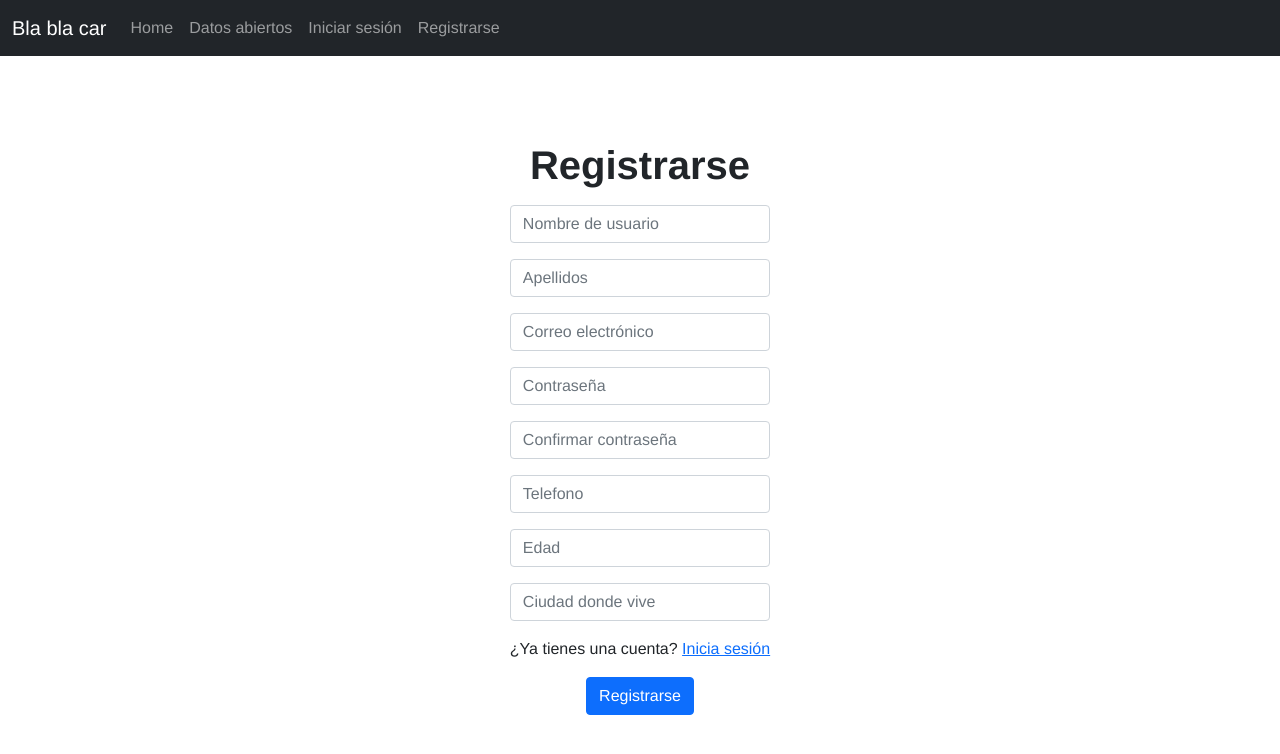
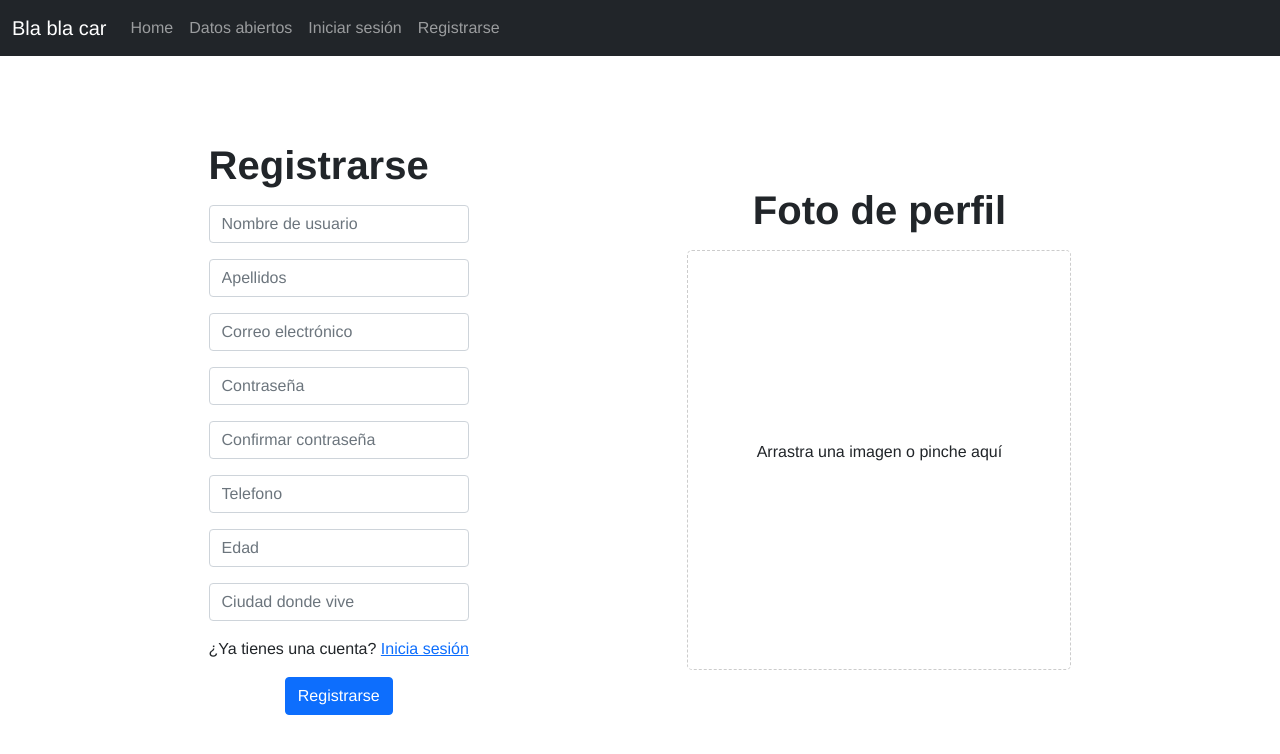
Before and after one commit to TerceroUMA/proyecto-ing-web, a React (Create React App) app in the folder frontend/: page /registrarse in a window 1280 px wide. Shown: the top 754 px of the page. Built offline with nearby package versions, Linux system fonts and the light colour scheme.

Commit message:
Drag and drop añadidod en registrarse

```diff
--- a/frontend/package.json
+++ b/frontend/package.json
@@ -16,6 +16,7 @@
     "moment": "^2.29.1",
     "react": "^17.0.2",
     "react-dom": "^17.0.2",
+    "react-dropzone": "^11.4.2",
     "react-redux": "^7.2.5",
     "react-router-dom": "^5.3.0",
     "react-scripts": "4.0.3",
--- a/frontend/src/pages/Registrarse.jsx
+++ b/frontend/src/pages/Registrarse.jsx
@@ -1,15 +1,15 @@
-import React from 'react';
+import React, { useState } from 'react';
 import '../styles/pages/auth.css';
 
 import { useForm } from '../hooks/useForm';
 import { useHistory } from 'react-router';
 import { useDispatch } from 'react-redux';
 import { registrarse } from '../actions/auth';
+import { useDropzone } from 'react-dropzone';
 
 const Registrarse = () => {
 
   const dispatch = useDispatch();
-
   const history = useHistory();
 
   const [formValues, handleInputChange] = useForm({
@@ -24,6 +24,21 @@ const Registrarse = () => {
   });
 
   const { nombre, apellidos, correo, password, confirmarPassword, telefono, edad, localidad } = formValues;
+
+  const [file, setFile] = useState([]);
+  const { getRootProps, getInputProps } = useDropzone({
+    accept: 'image/*',
+    onDrop: acceptedFiles => {
+
+      setFile(
+        acceptedFiles.map( file =>
+          Object.assign( file, {
+            preview: URL.createObjectURL( file )
+          })
+        ) );
+
+    }
+  });
 
   const sendToHome = () => {
 
@@ -55,6 +70,7 @@ const Registrarse = () => {
 
   return (
     <div className="auth__container">
+      <div className="registro">
         <h1 className="auth__title">
         Registrarse
         </h1>
@@ -62,8 +78,6 @@ const Registrarse = () => {
           className="auth__form"
           onSubmit={ handleOnSubmit }
         >
-        {/* Se podría añadir */}
-        {/* <p style={{ alignSelf: 'flex-start', margin: 0 }}>Nombre de usuario: </p> */}
           <input
             className="sigIn__option form-control"
             type="text"
@@ -139,6 +153,17 @@ const Registrarse = () => {
             Registrarse
           </button>
         </form>
+      </div>
+      <div className="foto-container">
+        <h1 className="auth__title">Foto de perfil</h1>
+        <div className="drag-and-drop" {...getRootProps()}>
+          <input {...getInputProps()}/>
+          {
+            file.length > 0 ? <img style={{ maxWidth: '100%' }} src={file[0].preview} /> : <p>Arrastra una imagen o pinche aquí</p>
+          }
+        </div>
+      </div>
+
 
     </div>
   );
--- a/frontend/src/styles/pages/auth.css
+++ b/frontend/src/styles/pages/auth.css
@@ -1,9 +1,8 @@
 .auth__container {
 
   display: flex;
-  flex-direction: column;
   align-items: center;
-  justify-content: center;
+  justify-content: space-evenly;
   height: calc(100vh - var(--navbar-height));
   width: 100vw;
 }
@@ -24,3 +23,23 @@
 .sigIn__option:not(:last-child) {
   margin-bottom: 1rem;
 }
+
+.foto-container {
+  width: 30vw;
+  height: 65%;
+  margin-left: 10px;
+  display: flex;
+  align-items: center;
+  flex-direction: column;
+}
+
+.drag-and-drop {
+  width: 100%;
+  height: 100%;
+  border: 1px dashed #ccc;
+  border-radius: 5px;
+  display: flex;
+  align-items: center;
+  justify-content: center;
+  cursor: pointer;
+}
```
Also changed, not shown: 1 other file (tests, documents, lock files or other folders). Lines whose indentation alone changed are shown as unchanged.
